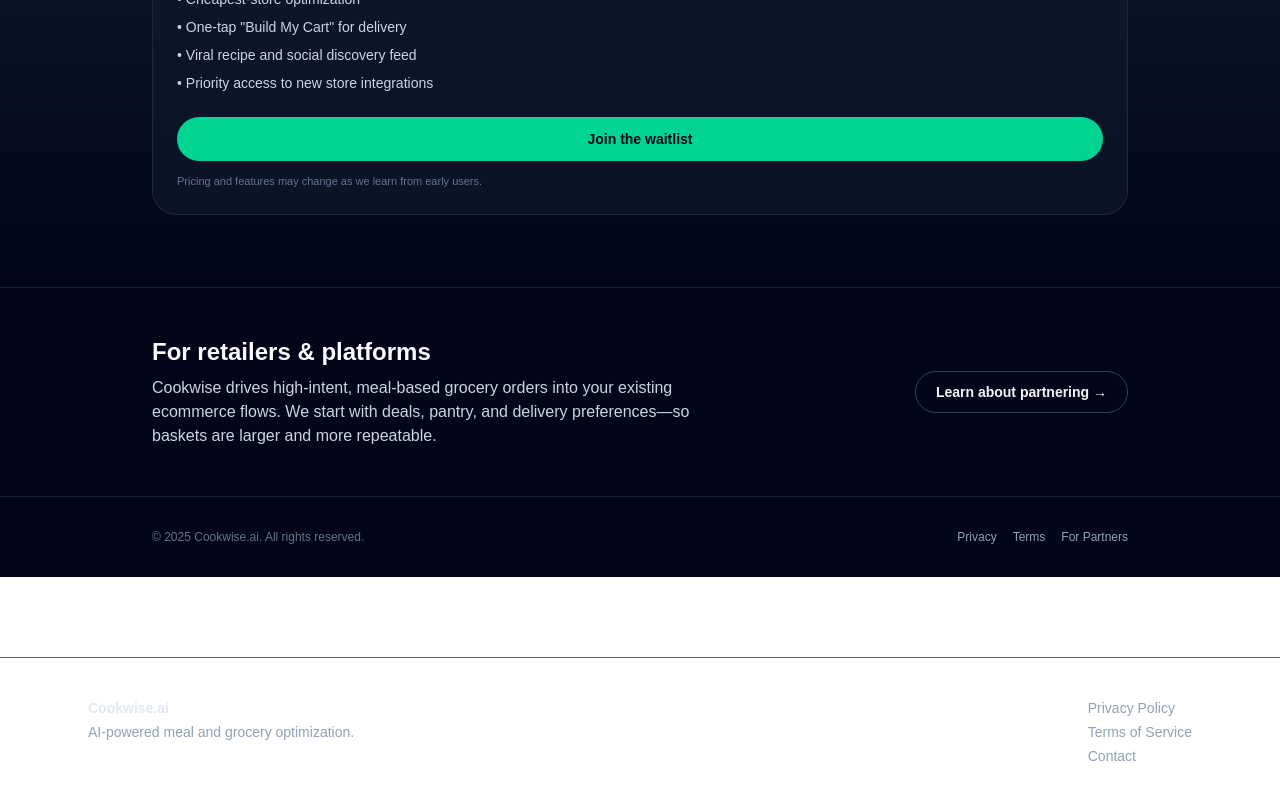
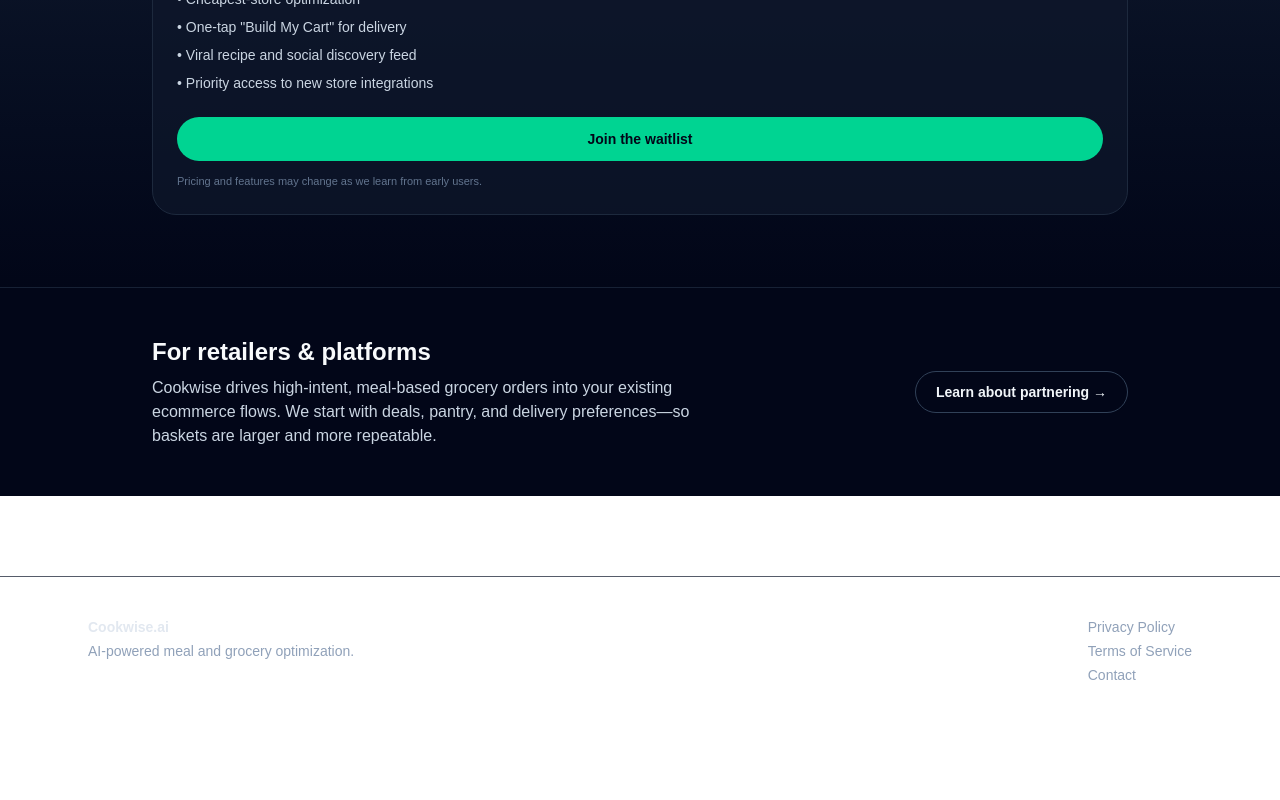
Before and after one commit to robsalter-lab/nextjs-cookwisemkt, a Next.js app: page / in a window 1280 px wide. Shown: the part 2848-3648 px from the top of the page. After the commit the page ends 3573 px from the top, so only its background shows below. Built offline with nearby package versions, Linux system fonts and the light colour scheme.

Commit message:
Update page.tsx

```diff
--- a/app/page.tsx
+++ b/app/page.tsx
@@ -317,26 +317,6 @@
           </Link>
         </div>
       </section>
-
-      {/* Footer */}
-      <footer className="bg-slate-950 border-t border-slate-800/80">
-        <div className="max-w-5xl mx-auto px-6 py-8 flex flex-col md:flex-row items-center justify-between gap-3">
-          <p className="text-xs text-slate-500">
-            © {new Date().getFullYear()} Cookwise.ai. All rights reserved.
-          </p>
-          <div className="flex gap-4 text-xs text-slate-400">
-            <Link href="/privacy" className="hover:text-slate-200">
-              Privacy
-            </Link>
-            <Link href="/terms" className="hover:text-slate-200">
-              Terms
-            </Link>
-            <Link href="/partners" className="hover:text-slate-200">
-              For Partners
-            </Link>
-          </div>
-        </div>
-      </footer>
-    </main>
-  );
+      </main>
+);
 }
```
